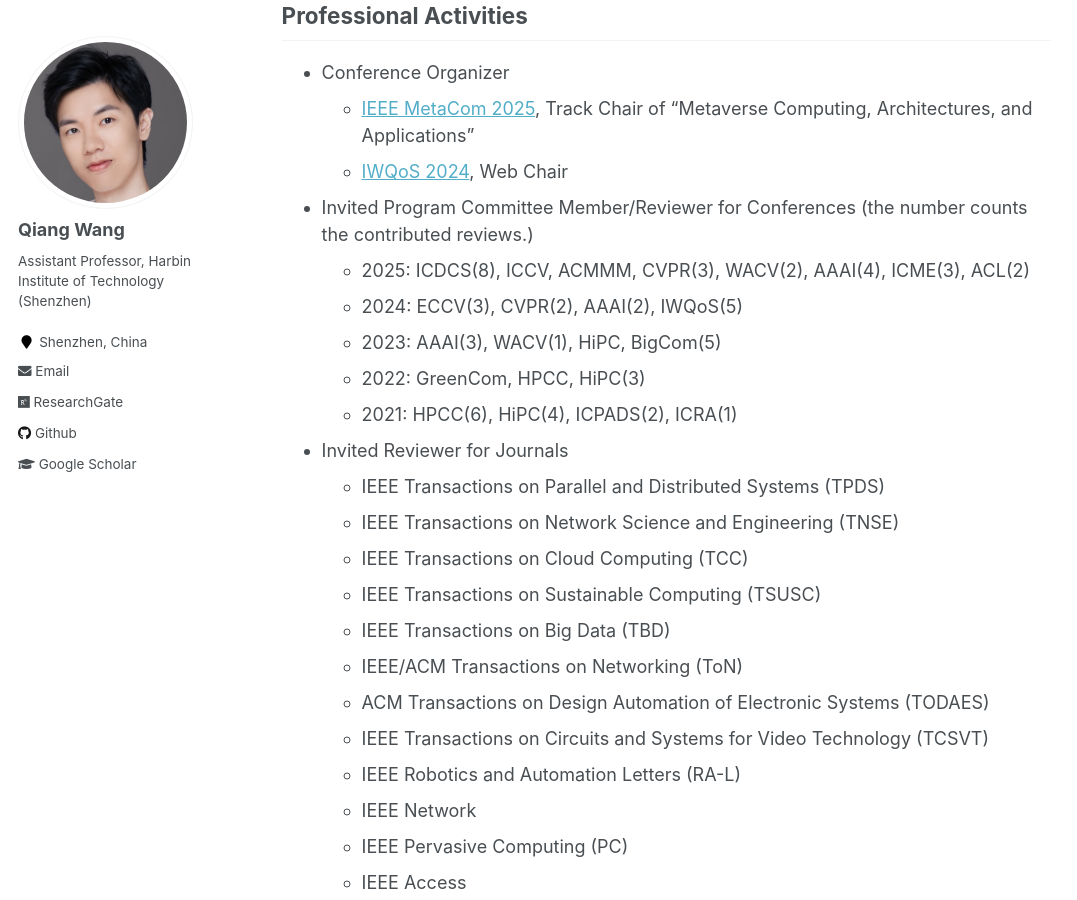
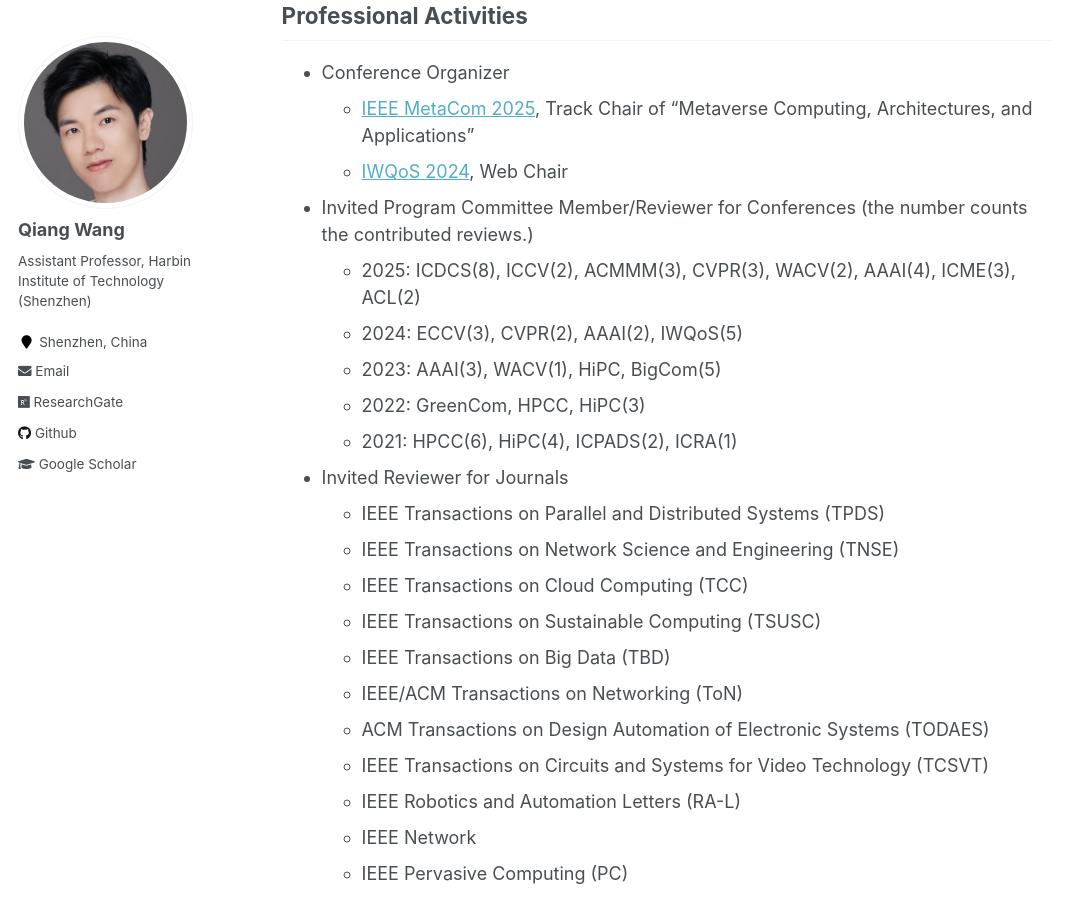
Before and after one commit to blackjack2015/blackjack2015.github.io, a Jekyll site: the page built from _pages/about.md, in a window 1280 px wide and 900 px high, scrolled down 3753 px. Shown: the whole window, without its empty margins (0-1077 px from the left). Built offline with Jekyll 4.4.1, drawn with Linux system fonts in a browser that asks for light colours.

Commit message:
Update about.md

```diff
--- a/_pages/about.md
+++ b/_pages/about.md
@@ -71,7 +71,7 @@ Qiang Wang is currently a tenure-track Associate Professor at Department of Comp
     + [IEEE MetaCom 2025](https://ieee-metacom.org/tech-committee.html), Track Chair of "Metaverse Computing, Architectures, and Applications"
     + [IWQoS 2024](https://iwqos2024.ieee-iwqos.org/committees/organizing-committee), Web Chair
 + Invited Program Committee Member/Reviewer for Conferences (the number counts the contributed reviews.)
-    + 2025: ICDCS(8), ICCV, ACMMM, CVPR(3), WACV(2), AAAI(4), ICME(3), ACL(2)
+    + 2025: ICDCS(8), ICCV(2), ACMMM(3), CVPR(3), WACV(2), AAAI(4), ICME(3), ACL(2)
     + 2024: ECCV(3), CVPR(2), AAAI(2), IWQoS(5)
     + 2023: AAAI(3), WACV(1), HiPC, BigCom(5)
     + 2022: GreenCom, HPCC, HiPC(3)
```
